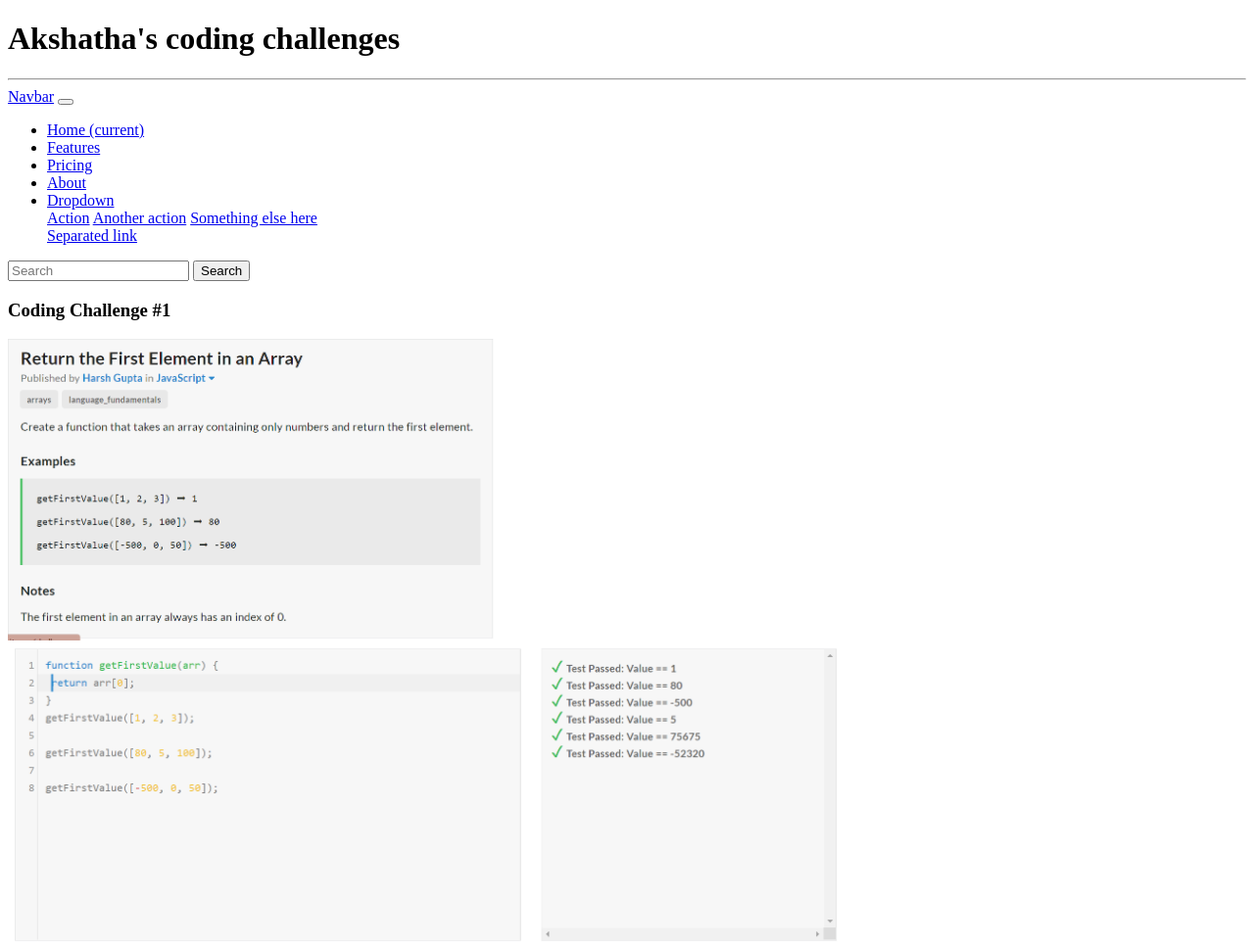
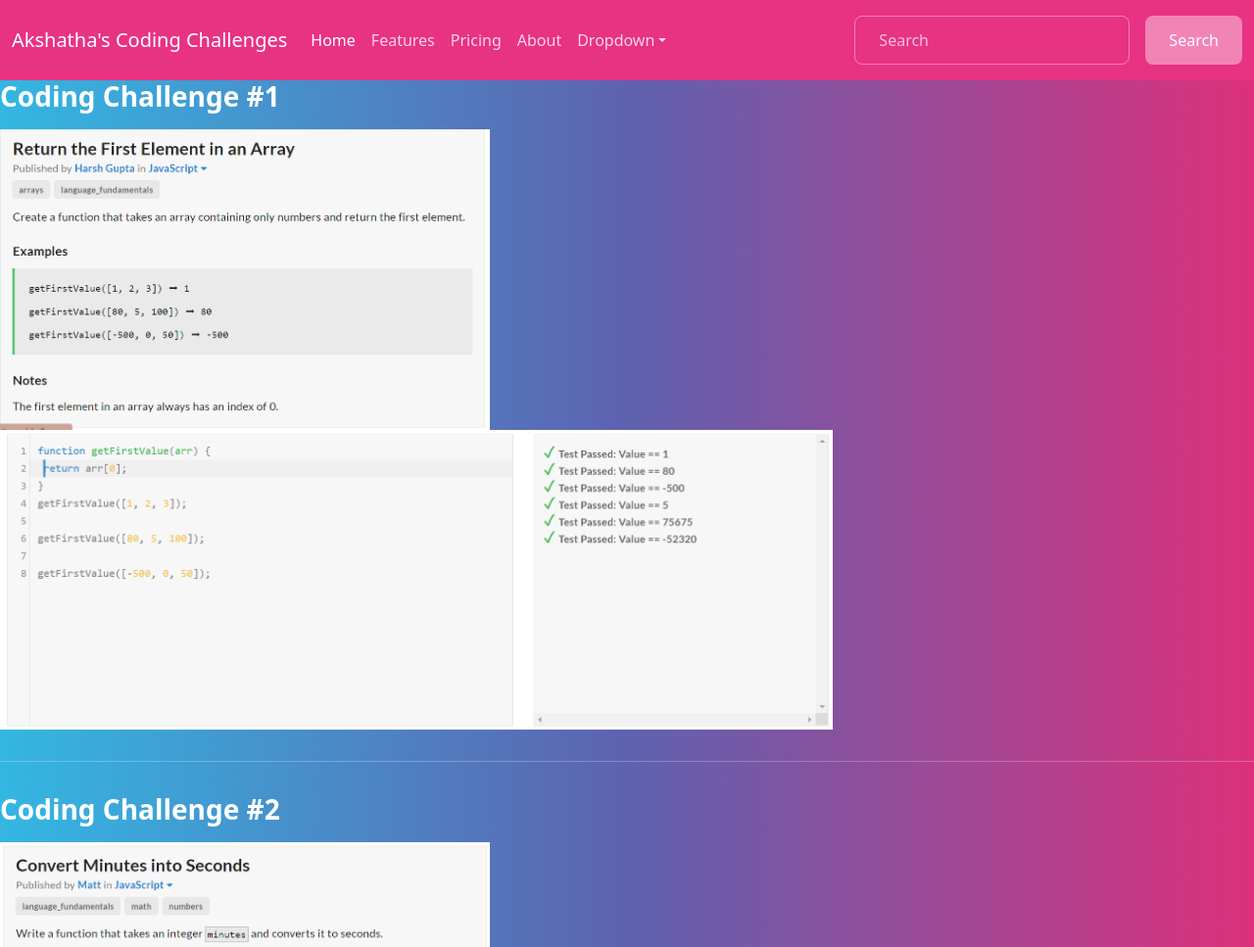
Before and after one commit to Akshathak97/gitHubPractice02, a plain HTML site: page index.html in a window 1280 px wide. Shown: the top 967 px of the page at 98% size. Drawn offline with Linux system fonts and the light colour scheme; a script that the page names is missing.

Commit message:
modifying html file

```diff
--- a/index.html
+++ b/index.html
@@ -4,23 +4,23 @@
     <meta charset="UTF-8">
     <meta http-equiv="X-UA-Compatible" content="IE=edge">
     <meta name="viewport" content="width=device-width, initial-scale=1.0">
+    <link rel="stylesheet" href="index.css">
     <title>Assignment 6</title>
 </head>
 <body>
-<h1>Akshatha's coding challenges</h1>
-<hr>
+
 <!--Navigation bar-->
 <nav class="navbar navbar-expand-lg navbar-dark bg-primary">
     <div class="container-fluid">
-      <a class="navbar-brand" href="#">Navbar</a>
+      <a class="navbar-brand" href="#">Akshatha's Coding Challenges</a>
       <button class="navbar-toggler" type="button" data-bs-toggle="collapse" data-bs-target="#navbarColor01" aria-controls="navbarColor01" aria-expanded="false" aria-label="Toggle navigation">
         <span class="navbar-toggler-icon"></span>
       </button>
 
       <div class="collapse navbar-collapse" id="navbarColor01">
         <ul class="navbar-nav me-auto">
-          <li class="nav-item active">
-            <a class="nav-link" href="#">Home
+          <li class="nav-item">
+            <a class="nav-link active" href="#">Home
               <span class="visually-hidden">(current)</span>
             </a>
           </li>
@@ -51,7 +51,6 @@
       </div>
     </div>
   </nav>
-
 
 <!--Coding Challenge 1-->
 <div class="coding-1">
```
